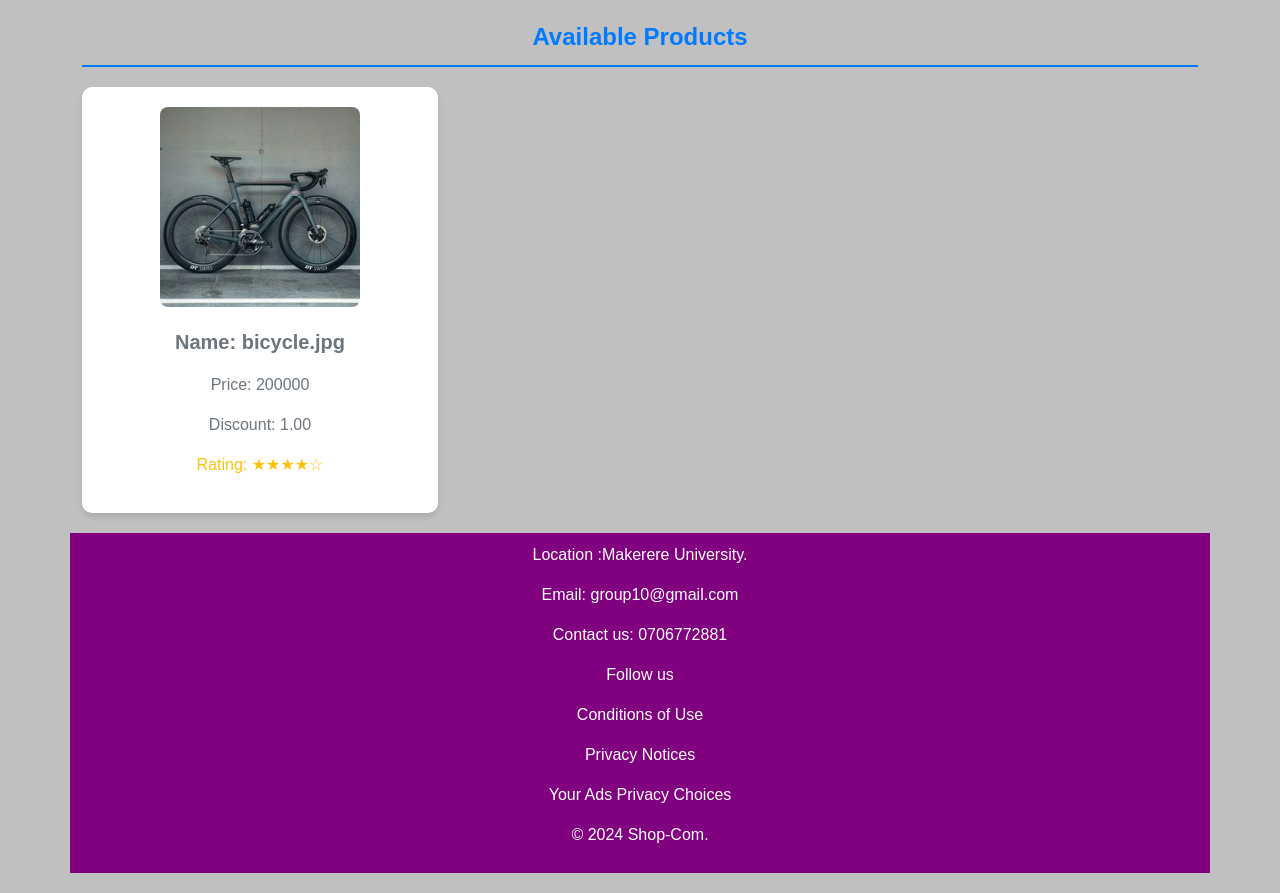
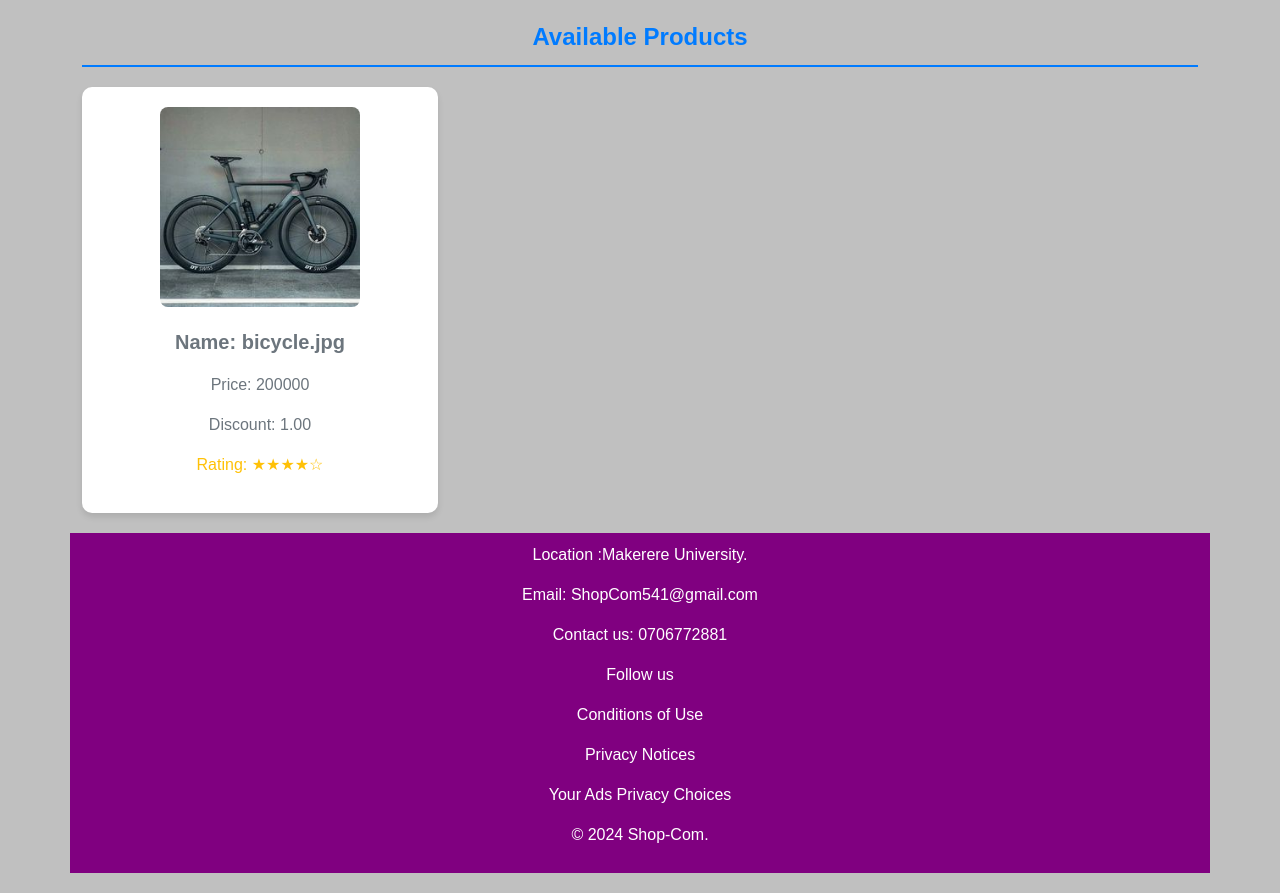
Before and after one commit to MarkhBalam/sample, a Django app: page /homepage/ in a window 1280 px wide. Shown: the part 526-1419 px from the top of the page. Run offline with Django 5.2, Linux system fonts and the light colour scheme; data comes from the database, SQL or seed files in the repository; both versions use the stored data as it was after the commit.

Commit message:
modified:   db.sqlite3         modified:   homepage/templates/homepage/index.html

```diff
--- a/homepage/templates/homepage/index.html
+++ b/homepage/templates/homepage/index.html
@@ -60,7 +60,7 @@
     <footer>
         <div class="container">
             <p>Location :Makerere University. </p>
-            <P>Email: group10@gmail.com</P>
+            <P>Email: ShopCom541@gmail.com</P>
             <p>Contact us: 0706772881</p>
             <p>Follow us</p>
             <p>Conditions of Use</p>
```
Also changed, not shown: db.sqlite3.
